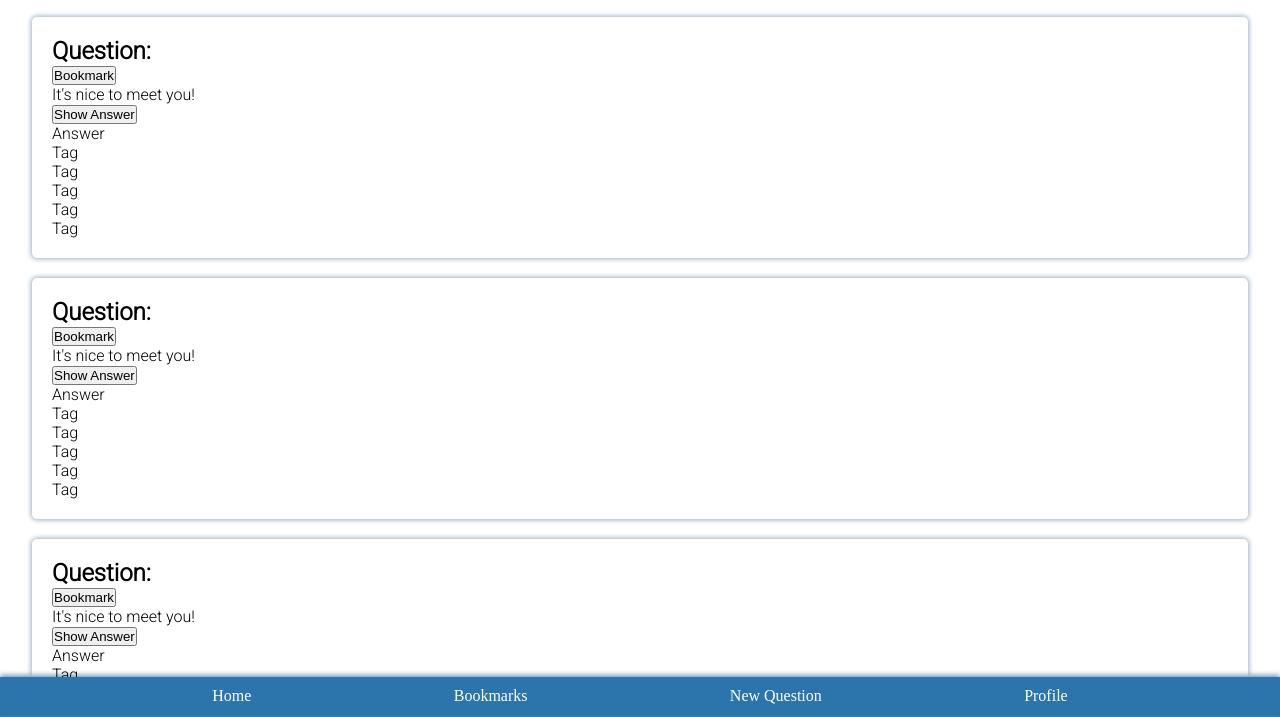
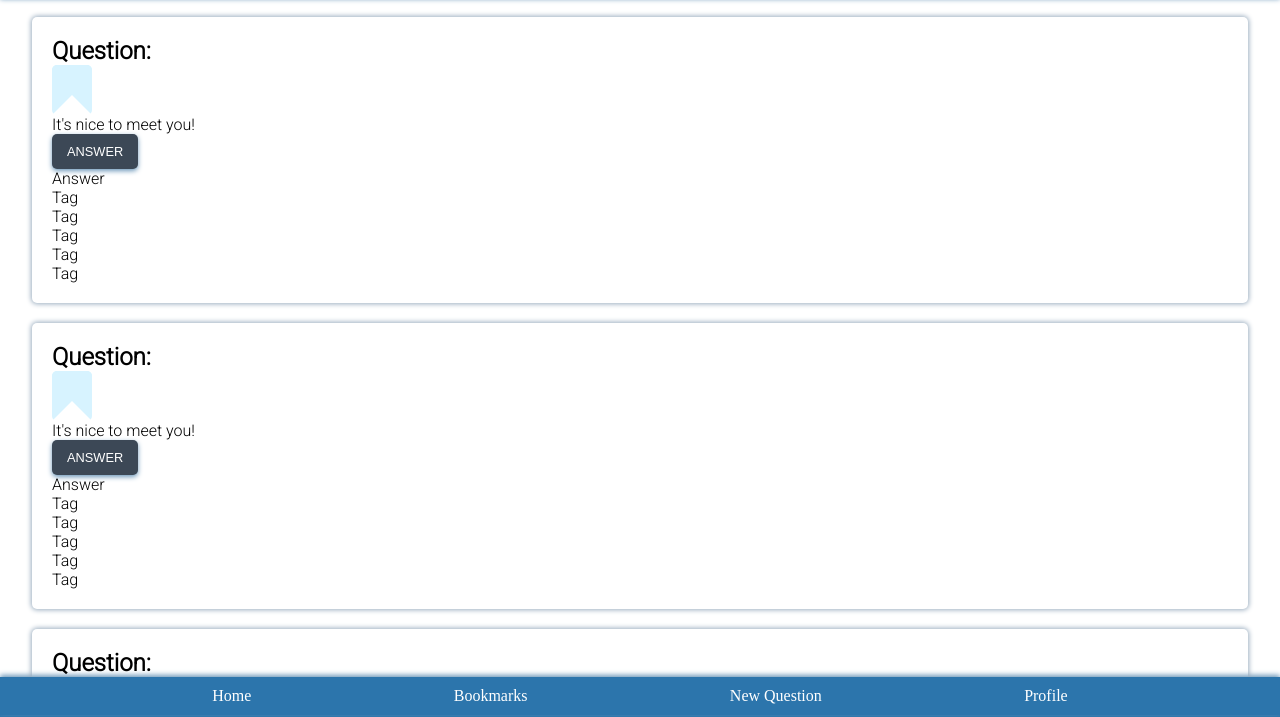
Before and after one commit to mbosselmann/quiz-app, a website built with Vite: page index.html in a window 1280 px wide. Shown: the part 83-800 px from the top of the page. Built offline with nearby package versions, Linux system fonts and the light colour scheme.

Commit message:
add color in card.css for bookmark and answer-button

```diff
--- a/css/components/card.css
+++ b/css/components/card.css
@@ -10,9 +10,30 @@
     margin-right: auto;
     width: 95%;
     font-family: 'Roboto', sans-serif;
-
 }
 
 .tags {
     list-style: none;
 }
+
+.card__bookmark {
+    border-color: #D7F3FF;
+    border-width: 20px;
+    height: 50px;
+    border-style: solid;
+    border-radius: 5px;
+    border-bottom-color: green;
+    border-bottom-color: transparent;
+    background-color: transparent;
+}
+
+.card__show-answer {
+    background-color: #3C4856;
+    color: #fff;
+    border: none;
+    padding: 10px 15px 10px 15px;
+    border-radius: 5px;
+    box-shadow: 0 2px 5px #6D98BA;
+    text-transform: uppercase;
+    font-size: 0.8rem;
+}
--- a/css/components/header.css
+++ b/css/components/header.css
@@ -11,5 +11,6 @@
     padding: 10px;
     box-shadow: 0 2px 5px #6D98BA;
     margin-bottom: 10px;
+    height: 80px;
 
 }
--- a/index.html
+++ b/index.html
@@ -22,9 +22,9 @@
     <main>
         <section class="card">
             <h2 class="card__title">Question:</h2>
-            <button class="card__bookmark">Bookmark</button>
+            <button class="card__bookmark"></button>
             <p class="card__question">It's nice to meet you!</p>
-            <button class="card__show-answer">Show Answer</button>
+            <button class="card__show-answer">Answer</button>
             <p class="card__answer">Answer</p>
             <ul class="tags">
                 <li class="tags__item">Tag</li>
@@ -36,9 +36,9 @@
         </section>
         <section class="card">
             <h2 class="card__title">Question:</h2>
-            <button class="card__bookmark">Bookmark</button>
+            <button class="card__bookmark"></button>
             <p class="card__question">It's nice to meet you!</p>
-            <button class="card__show-answer">Show Answer</button>
+            <button class="card__show-answer">Answer</button>
             <p class="card__answer">Answer</p>
             <ul class="tags">
                 <li class="tags__item">Tag</li>
@@ -50,9 +50,9 @@
         </section>
         <section class="card">
             <h2 class="card__title">Question:</h2>
-            <button class="card__bookmark">Bookmark</button>
+            <button class="card__bookmark"></button>
             <p class="card__question">It's nice to meet you!</p>
-            <button class="card__show-answer">Show Answer</button>
+            <button class="card__show-answer">Answer</button>
             <p class="card__answer">Answer</p>
             <ul class="tags">
                 <li class="tags__item">Tag</li>
@@ -64,9 +64,9 @@
         </section>
         <section class="card">
             <h2 class="card__title">Question:</h2>
-            <button class="card__bookmark">Bookmark</button>
+            <button class="card__bookmark"></button>
             <p class="card__question">It's nice to meet you!</p>
-            <button class="card__show-answer">Show Answer</button>
+            <button class="card__show-answer">Answer</button>
             <p class="card__answer">Answer</p>
             <ul class="tags">
                 <li class="tags__item">Tag</li>
@@ -78,9 +78,9 @@
         </section>
         <section class="card">
             <h2 class="card__title">Question:</h2>
-            <button class="card__bookmark">Bookmark</button>
+            <button class="card__bookmark"></button>
             <p class="card__question">It's nice to meet you!</p>
-            <button class="card__show-answer">Show Answer</button>
+            <button class="card__show-answer">Answer</button>
             <p class="card__answer">Answer</p>
             <ul class="tags">
                 <li class="tags__item">Tag</li>
```
